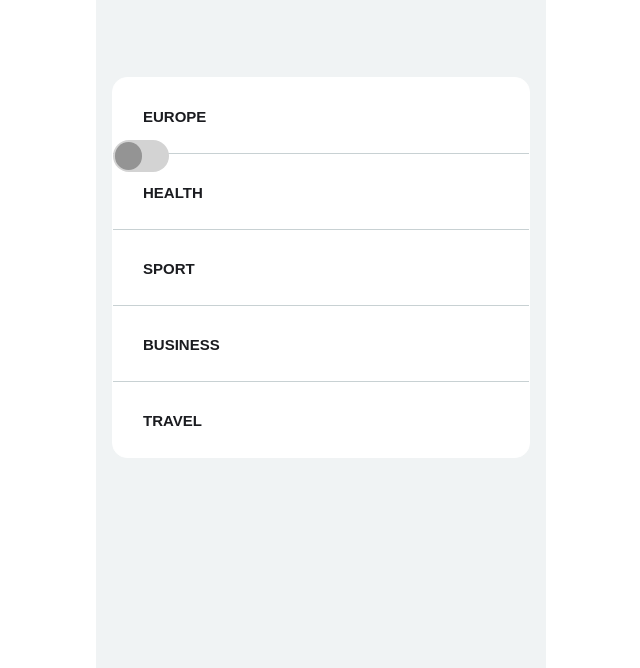
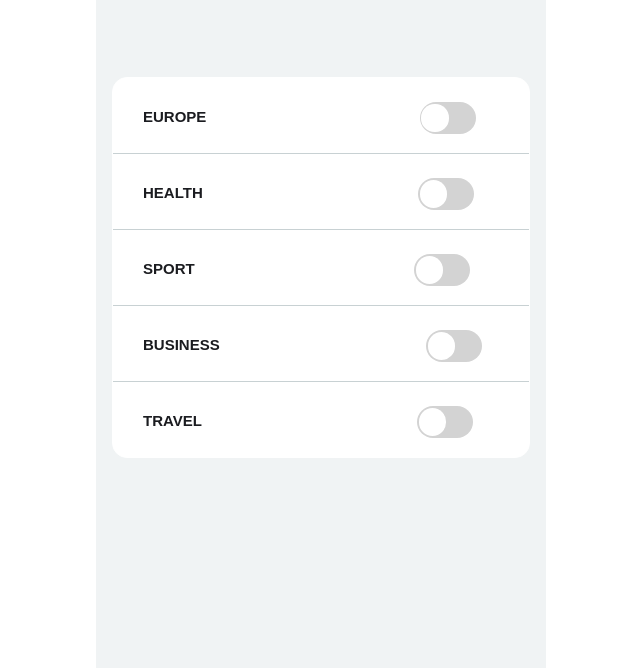
Before and after one commit to 03Arya/Newsbox-project, a website built with webpack: page src/settings.html in a window 1280 px wide. Shown: the part 203-871 px from the top of the page, without its empty margins (319-959 px from the left). Built offline with nearby package versions, Linux system fonts and the light colour scheme.

Commit message:
switch button updated

```diff
--- a/src/scss/_settings.scss
+++ b/src/scss/_settings.scss
@@ -60,9 +60,9 @@ $Sand: #B9B0A2;
         font-weight: 700;
         font-size: 15px;
         margin-top: 1em;
-        width: 20%;
         padding-top: 1em;
         margin-left: 2em;
+        max-width: 100px;
     }
 
     div {
@@ -70,10 +70,14 @@ $Sand: #B9B0A2;
         display: grid;
         border-bottom: 1px solid $Fossil;
         display: grid;
+        grid-template-columns: repeat(2, auto);
+        column-gap: 10em;
     }
 
     .noBorder {
         border: 0;
     }
 
+
+
 }
--- a/src/scss/_swtich.scss
+++ b/src/scss/_swtich.scss
@@ -1,3 +1,7 @@
+$Sage: #87BCBF;
+$Ice: #f0f3f4;
+
+
 .switch {
 	position: relative;
 	display: block;
@@ -6,6 +10,7 @@
 	background-color: lightgrey;
 	border-radius: 1em;
 	transition: background-color 500ms ease;
+	margin-top: 1.5em;
 
 	&:after {
 		content: "";
@@ -15,7 +20,7 @@
 		height: 1.7em;
 		width: 1.7em;
 		border-radius: 50%;
-		background-color: hsl(0, 0%, 58%);
+		background-color: white;
 		transition: left 500ms ease, background-color 500ms ease;
 	}
 }
@@ -26,9 +31,9 @@
 
 .switch__checkbox:checked+.switch:after {
 	left: calc(97% - 1.7em);
-	background-color: lightgrey;
+	background-color: white;
 }
 
 .switch__checkbox:checked+.switch {
-	background-color: hsl(0, 1%, 15%);
+	background-color: $Sage;
 }
--- a/src/settings.html
+++ b/src/settings.html
@@ -34,15 +34,23 @@
             </div>
             <div>
                 <p>HEALTH</p>
+                <input type="checkbox" id="switch" class="switch__checkbox">
+                <label class="switch" for="switch"></label>
             </div>
             <div>
                 <p>SPORT</p>
+                <input type="checkbox" id="switch" class="switch__checkbox">
+                <label class="switch" for="switch"></label>
             </div>
-            <div>
+            <div class="div4">
                 <p>BUSINESS</p>
+                <input type="checkbox" id="switch" class="switch__checkbox">
+                <label class="switch" for="switch"></label>
             </div>
             <div class="noBorder">
                 <p>TRAVEL</p>
+                <input type="checkbox" id="switch" class="switch__checkbox">
+                <label class="switch" for="switch"></label>
             </div>
         </section>
     </main>
```
